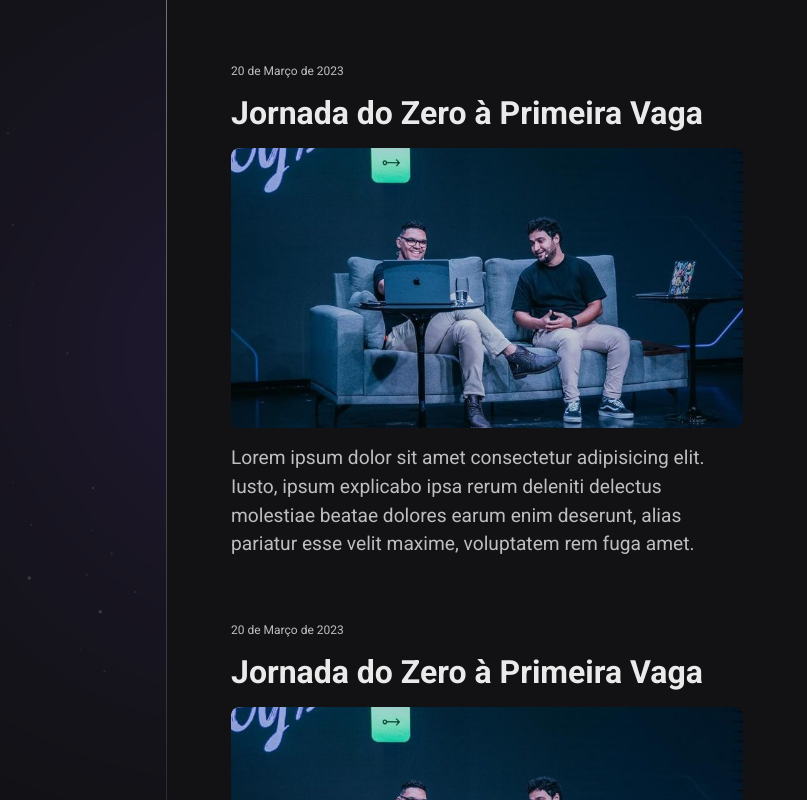
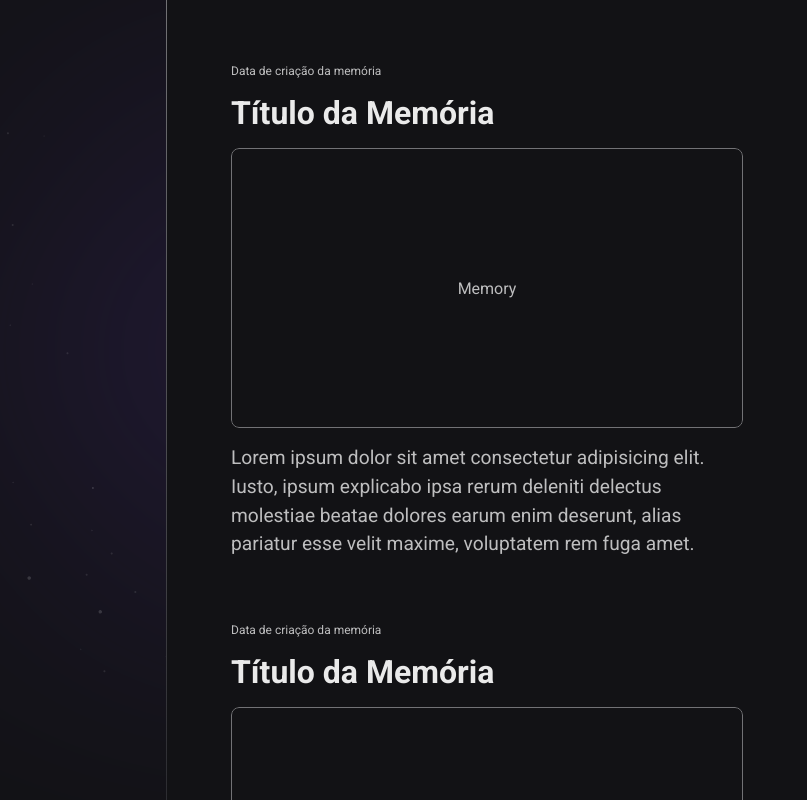
Before and after one commit to natanboschetti/nlwspacetime-explorer, a plain HTML site: page index.html in a window 1280 px wide. Shown: the full height of the page, 473-1280 px from the left. Drawn offline with Linux system fonts and the light colour scheme; a web font is replaced by a local one.

Commit message:
aula05 completo

```diff
--- a/index.html
+++ b/index.html
@@ -22,18 +22,26 @@
   </aside>
   <nav>
     <a href="#" target="_blank" class="memory">
-      <small>20 de Março de 2023</small>
-      <h1>Jornada do Zero à Primeira Vaga</h1>
+      <small>Data de criação da memória</small>
+      <h1>Título da Memória</h1>
       <div>
-        <img src="assets/jornada.png" alt="Rodrigo e Mayk apresentando o evento Jornada do Zero à Primeira Vaga">
+        <div class="image">Memory</div>
       </div>
       <p>Lorem ipsum dolor sit amet consectetur adipisicing elit. Iusto, ipsum explicabo ipsa rerum deleniti delectus molestiae beatae dolores earum enim deserunt, alias pariatur esse velit maxime, voluptatem rem fuga amet.</p>
     </a>
     <a href="#" target="_blank" class="memory">
-      <small>20 de Março de 2023</small>
-      <h1>Jornada do Zero à Primeira Vaga</h1>
+      <small>Data de criação da memória</small>
+      <h1>Título da Memória</h1>
       <div>
-        <img src="assets/jornada.png" alt="Rodrigo e Mayk apresentando o evento Jornada do Zero à Primeira Vaga">
+        <div class="image">Memory</div>
+      </div>
+      <p>Lorem ipsum dolor sit amet consectetur adipisicing elit. Iusto, ipsum explicabo ipsa rerum deleniti delectus molestiae beatae dolores earum enim deserunt, alias pariatur esse velit maxime, voluptatem rem fuga amet.</p>
+    </a>
+    <a href="#" target="_blank" class="memory">
+      <small>Data de criação da memória</small>
+      <h1>Título da Memória</h1>
+      <div>
+        <div class="image">Memory</div>
       </div>
       <p>Lorem ipsum dolor sit amet consectetur adipisicing elit. Iusto, ipsum explicabo ipsa rerum deleniti delectus molestiae beatae dolores earum enim deserunt, alias pariatur esse velit maxime, voluptatem rem fuga amet.</p>
     </a>
--- a/style.css
+++ b/style.css
@@ -108,11 +108,19 @@ aside * {
   color: #eaeaea;
 }
 
-.memory img {
+.memory div.image {
   width: 100%;
   height: 280px;
   object-fit: cover;
   border-radius: 0.5rem;
+  border: 1px solid #727275;
+
+  text-decoration: none;
+  color: #bebebf;
+
+  display: flex;
+  justify-content: center;
+  align-items: center;
 
   transition: transform 0.3s ease-in-out;
 }
```
Also changed, not shown: 1 other file.
